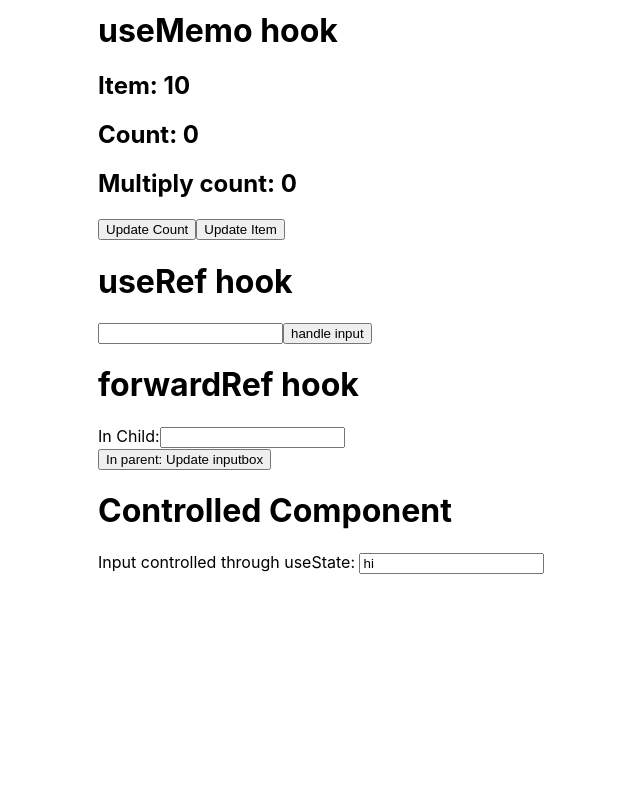
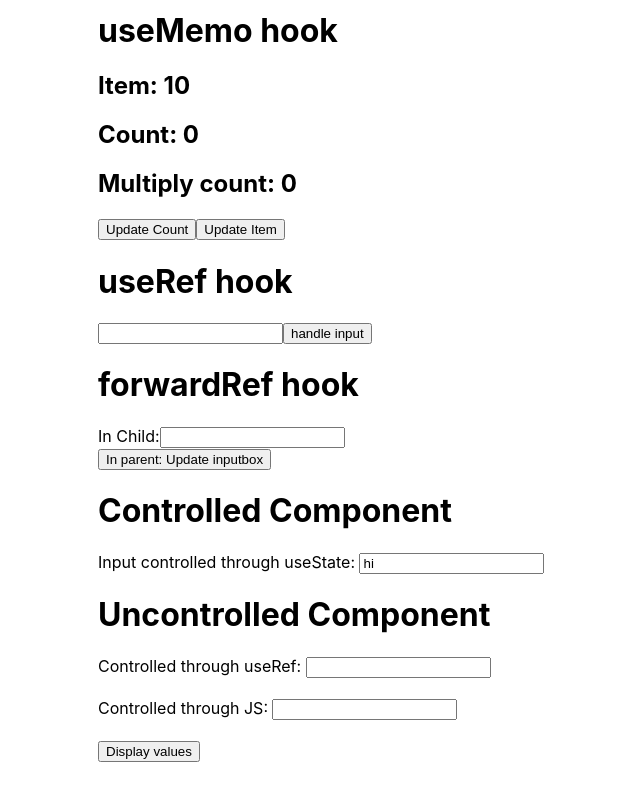
Before and after one commit to Neelam618/react-demo, a React (Create React App) app: page / in a window 1280 px wide. Shown: the part 1850-2650 px from the top of the page, without its empty margins (62-702 px from the left). Before the commit the page ends 2584 px from the top, so only its background shows below. Built offline with nearby package versions, Linux system fonts and the light colour scheme.

Commit message:
added uncontrolled component

```diff
--- a/src/App.js
+++ b/src/App.js
@@ -14,6 +14,7 @@ import UseMemo from './components/UseMemo'
 import UseRef from './components/UseRef'
 import ForwardRefChild from './components/ForwardRefChild'
 import ControlledComponent from './components/ControlledComponent'
+import UncontrolledComponent from './components/UncontrolledComponent'
 
 function App() {
 
@@ -69,6 +70,7 @@ function App() {
       <button onClick={updateInput}>In parent: Update inputbox</button>
 
       <ControlledComponent />
+      <UncontrolledComponent />
     </div>
   );
 }
--- /dev/null
+++ b/src/components/UncontrolledComponent.js
@@ -0,0 +1,23 @@
+import React, {useRef} from 'react'
+
+export default function UncontrolledComponent() {
+    let inputRef =useRef(null)
+    function submitForm (e) {
+        e.preventDefault();
+        console.log("input field 1 value:", inputRef.current.value)
+
+        let input2 = document.getElementById("input2").value
+        console.log("input field 2 value:", input2)
+    }
+    return (
+        <div>
+            <h1>Uncontrolled Component</h1>
+
+            <form onSubmit={submitForm}>
+                Controlled through useRef: <input type="text" ref={inputRef} /><br /><br />
+                Controlled through JS: <input type="text" id="input2"/><br /><br />
+                <button>Display values</button>
+            </form>
+        </div>
+    )
+}
```
